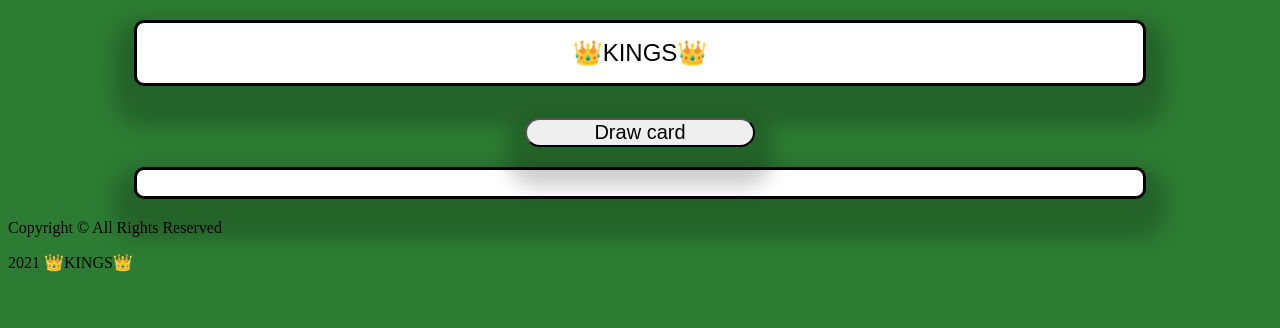
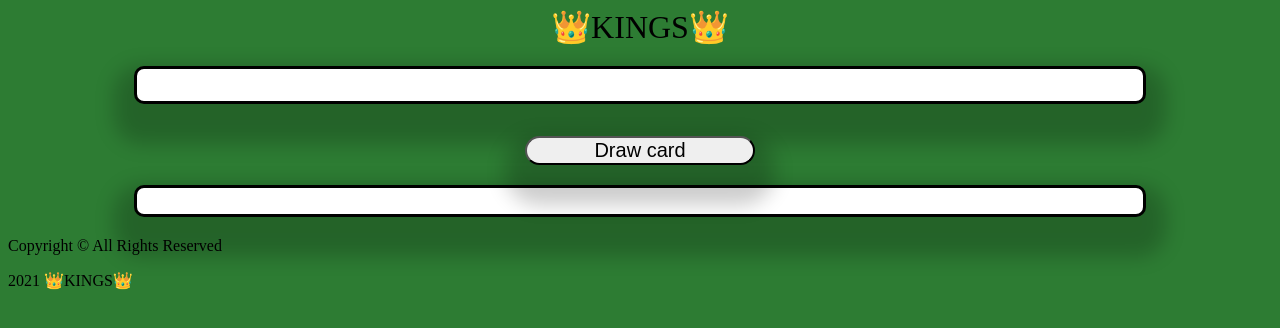
Before and after one commit to diopp/Kings, a plain HTML site: page index.html in a window 1280 px wide. Drawn offline with nearby package versions, Linux system fonts and the light colour scheme.

Commit message:
Update index.html

```diff
--- a/index.html
+++ b/index.html
@@ -4,37 +4,26 @@
         <meta charset="UTF-8">
         <meta name="viewport" content="width=device-width, initial-scale=1.0">
         <meta http-equiv="X-UA-Compatible" content="ie=edge">
-    <link href="style.css" rel="stylesheet" type="text/css" />
+        <link href="style.css" rel="stylesheet" type="text/css"/>
         <script src="https://code.jquery.com/jquery-3.3.1.min.js"></script>
         <script defer src="./script.js"></script>
         <title>Kings</title>
     </head>
     <body>
-    <div class = 'box'>
+        <header>👑KINGS👑</header>
+        <div class='box'>
 
-<h1>👑KINGS👑</h1>
+            <h1></h1>
         </div>
 
-    <div class = 'input' >
+        <div class='input'>
             <main>
                 <div id='cards'></div>
                 <button>Draw card</button>
 
             </main>
         </div>
-   </main>
+    </body>
+</html></main><div id='output'>
 
-
-
-   <div id = 'output'>
-
-    <h2></h2>
-
-    </div>
-</body>
-
-<footer>
-    <p>Copyright &copy; All Rights Reserved</p>
-    <p>2021 👑KINGS👑</p>
-</footer>
-</html>
+<h2></h2></div></body><footer><p>Copyright &copy; All Rights Reserved</p><p>2021 👑KINGS👑</p></footer></html>
```
Lines whose indentation alone changed are shown as unchanged.
